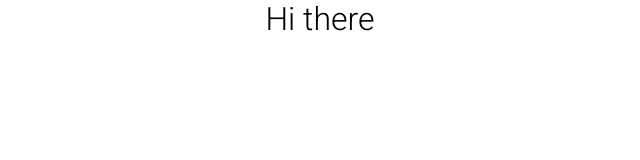
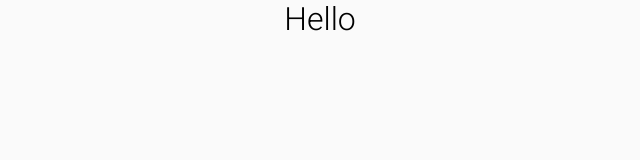
Before and after one commit to alex-alina/ams-recruitment, a React (Create React App) app: page / in a window 1280 px wide. Shown: the top 160 px of the page, without its empty margins (320-960 px from the left). Built offline with nearby package versions, Linux system fonts and the light colour scheme.

Commit message:
added and tested mui custom theme

```diff
--- a/public/index.html
+++ b/public/index.html
@@ -8,7 +8,7 @@
     <link rel="stylesheet" href="https://fonts.googleapis.com/icon?family=Material+Icons">
     <meta
       name="viewport"
-      content="width=device-width, initial-scale=1, shrink-to-fit=no"
+      content="minimum-scale=1, initial-scale=1, width=device-width, shrink-to-fit=no"
     />
     <meta name="theme-color" content="#000000" />
     <!--
--- a/src/App.js
+++ b/src/App.js
@@ -1,14 +1,38 @@
 import React, { Component } from 'react';
 import './App.css';
+import CssBaseline from '@material-ui/core/CssBaseline';
+import { MuiThemeProvider, createMuiTheme } from '@material-ui/core/styles';
+
+const theme = createMuiTheme({
+  palette: {
+    primary: {
+      main: '#007769',
+    },
+    secondary: {
+      main: '#ccff90',
+    },
+  },
+  typography: {
+    fontFamily: [
+      'Roboto',
+      'sans-serif',
+    ],
+    // fontSize: 12,
+  },
+}
+);
 
 class App extends Component {
   render() {
     return (
-      <div className="App">
-        <h1>Hi there</h1>
-      </div>
+      <MuiThemeProvider theme={theme}>
+        <div className="App">
+          <CssBaseline />
+          <h1>Hello</h1>
+        </div>
+      </MuiThemeProvider>
     );
   }
 }
 
-export default App;
+export default (App);
```
